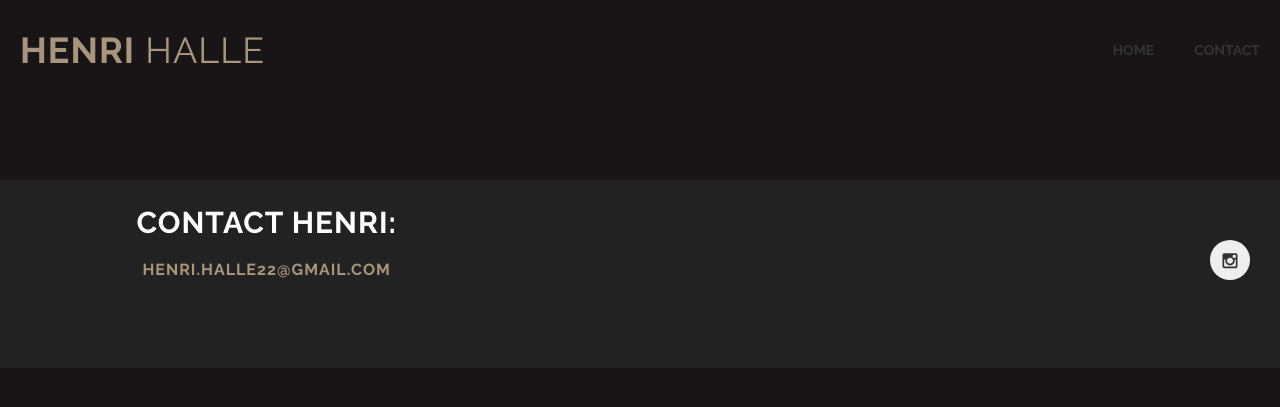
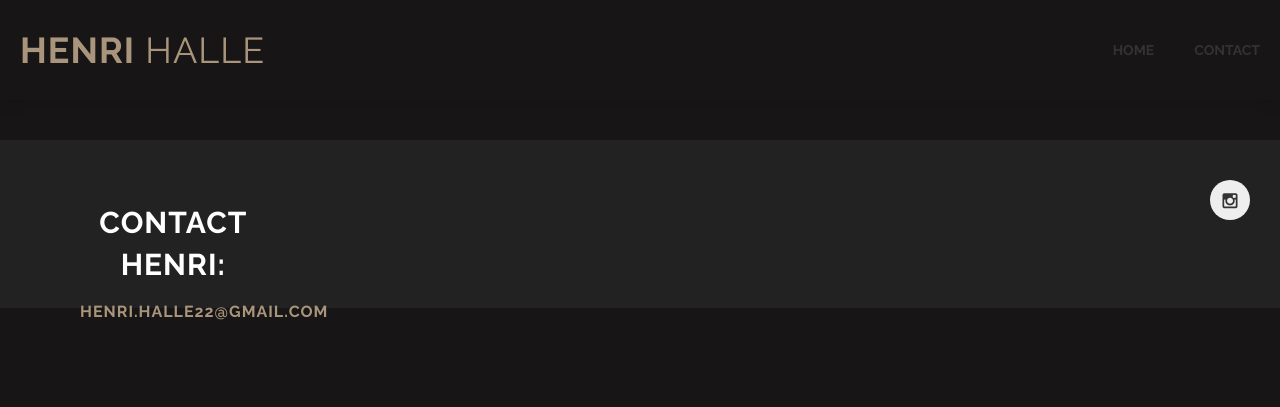
Before and after one commit to madhalle/henri-portfolio, a Jekyll site: the page contact.html, which Jekyll copies as it is, in a window 1280 px wide. Shown: the top 407 px of the page. Built offline with Jekyll 4.4.1, drawn with Linux system fonts in a browser that asks for light colours.

Commit message:
formatting contact pg

```diff
--- a/contact.html
+++ b/contact.html
@@ -99,7 +99,7 @@ section_id: contact
 </div> -->
 <div class='full'>
   <div class='row'>
-    <div class='medium-4 columns'>
+    <div class='medium-2 columns'>
 
         <div class='row'>
           <br><h2 style='color: #FFF'>Contact Henri:</h2>
@@ -120,7 +120,7 @@ section_id: contact
           </form> -->
         </div>
       </div>
-      <div class='four spacing'></div>
+      <div class='two spacing'></div>
     </div>
     <!-- <div class='medium-4 columns'>
       <div class='contact-details'>
@@ -130,7 +130,7 @@ section_id: contact
     </div> -->
   </div>
 </div>
-<div class='four spacing'></div>
+<div class='two spacing'></div>
 
 
 
@@ -138,7 +138,7 @@ section_id: contact
 
     <div class='full no-padding' style='background: #111'>
   <div class='fullwidth' id='footer'>
-    <div class='three spacing'></div>
+    <div class='two spacing'></div>
     <ul class='socials'>
 
       <li>
```
